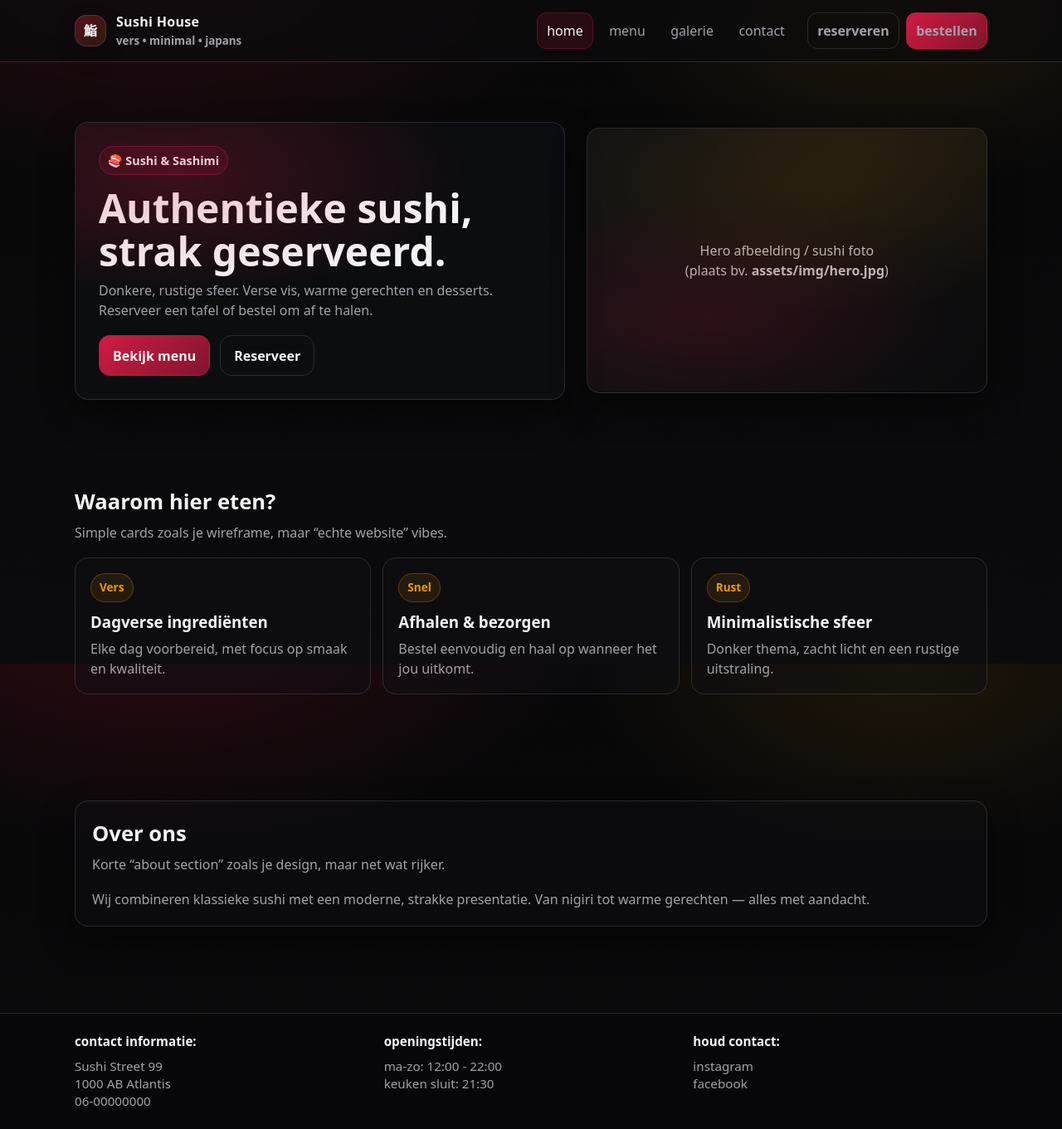
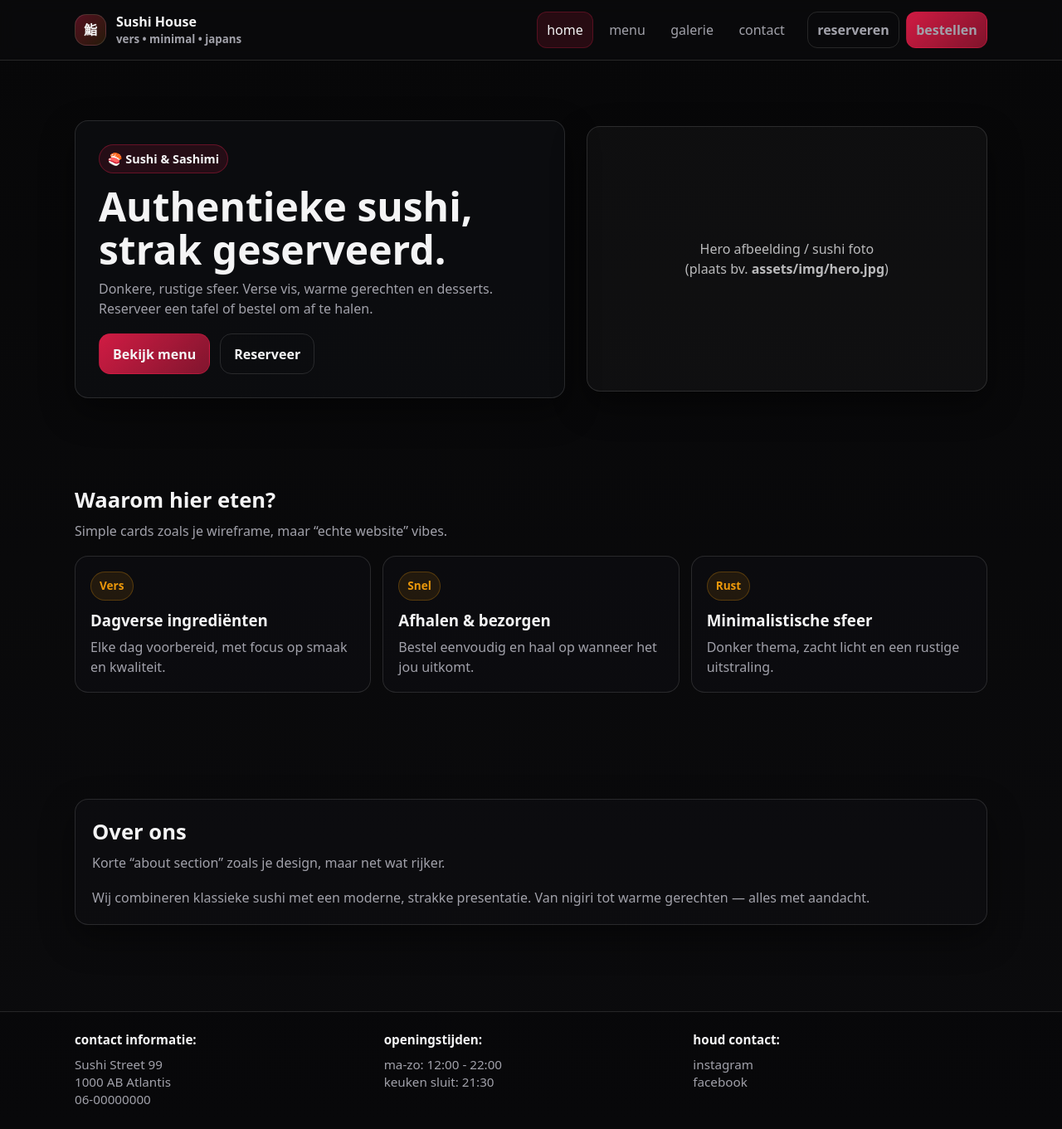
Before and after one commit to Yonaki51/webapplicatie-1-restaurant-website, a PHP site: page / in a window 1280 px wide. Shown: the whole page at 83% size. After the commit the page ends 1331 px from the top, so only its background shows below. Run offline with PHP 8.4, Linux system fonts and the light colour scheme.

Commit message:
ingekorte css

```diff
--- a/assets/css/style.css
+++ b/assets/css/style.css
@@ -1,49 +1,34 @@
-/* =========
-   Sushi / Japanese minimal theme (simple, no framework)
-   ========= */
-
-:root{
+:root {
   --bg: #0b0b0d;
-  --surface: #101114;
-  --surface-2: #14161b;
   --text: #f4f4f5;
   --muted: #a1a1aa;
   --border: rgba(255,255,255,.12);
-
-  --accent: #e11d48;     /* sushi-red */
-  --accent-2: #f59e0b;   /* warm “gold” accent */
-
+  --accent: #e11d48;
+  --gold: #f59e0b;
   --radius: 16px;
   --shadow: 0 16px 40px rgba(0,0,0,.45);
-
-  --container: 1100px;
 }
 
-*{ box-sizing:border-box; }
-html,body{ height:100%; }
-body{
-  margin:0;
-  font-family: system-ui, -apple-system, Segoe UI, Roboto, Arial, sans-serif;
+*, *::before, *::after { box-sizing: border-box; }
+
+body {
+  margin: 0;
+  font-family: system-ui, -apple-system, sans-serif;
   color: var(--text);
-  background:
-    radial-gradient(900px 500px at 15% -10%, rgba(225,29,72,.18), transparent 60%),
-    radial-gradient(700px 420px at 85% 0%, rgba(245,158,11,.10), transparent 55%),
-    linear-gradient(180deg, #070708, var(--bg));
+  background: linear-gradient(180deg, #070708, var(--bg));
   line-height: 1.5;
 }
 
-a{ color:inherit; text-decoration:none; }
-a:hover{ text-decoration: underline; }
+a { color: inherit; text-decoration: none; }
+a:hover { text-decoration: underline; }
 
-.container{
-  width: min(100% - 2rem, var(--container));
+.container {
+  width: min(100% - 2rem, 1100px);
   margin-inline: auto;
 }
 
-/* =========
-   Header / Nav
-   ========= */
-.site-header{
+/* Header */
+.site-header {
   position: sticky;
   top: 0;
   z-index: 50;
@@ -52,75 +37,75 @@ a:hover{ text-decoration: underline; }
   border-bottom: 1px solid var(--border);
 }
 
-.header-inner{
-  display:flex;
-  align-items:center;
-  justify-content:space-between;
+.header-inner {
+  display: flex;
+  align-items: center;
+  justify-content: space-between;
   gap: 1rem;
   padding: 14px 0;
 }
 
-.brand{
-  display:flex;
-  align-items:center;
+.brand {
+  display: flex;
+  align-items: center;
   gap: .75rem;
   font-weight: 800;
-  letter-spacing: .3px;
 }
-.brand-mark{
+
+.brand-mark {
   width: 38px;
   height: 38px;
   border-radius: 14px;
-  display:grid;
-  place-items:center;
+  display: grid;
+  place-items: center;
   border: 1px solid var(--border);
   background: linear-gradient(135deg, rgba(225,29,72,.35), rgba(245,158,11,.12));
-  box-shadow: 0 10px 24px rgba(0,0,0,.25);
-}
-.brand small{
-  display:block;
-  font-weight:600;
-  color: var(--muted);
-  letter-spacing: 0;
-  margin-top: 2px;
 }
 
-.nav{
-  display:flex;
-  align-items:center;
-  gap:.5rem;
-  flex-wrap: wrap;
-  justify-content:flex-end;
+.brand small {
+  display: block;
+  font-weight: 600;
+  color: var(--muted);
 }
 
-.nav a{
+.nav {
+  display: flex;
+  align-items: center;
+  gap: .5rem;
+  flex-wrap: wrap;
+  justify-content: flex-end;
+}
+
+.nav a, .menu-bar a {
   padding: .55rem .7rem;
   border-radius: 12px;
   color: var(--muted);
 }
-.nav a:hover{
-  text-decoration:none;
+
+.nav a:hover, .menu-bar a:hover {
+  text-decoration: none;
   color: var(--text);
   background: rgba(255,255,255,.06);
 }
-.nav a.active{
+
+.nav a.active {
   color: var(--text);
   background: rgba(225,29,72,.14);
   border: 1px solid rgba(225,29,72,.25);
 }
 
-/* Right-side CTA buttons (desktop) */
-.nav-cta{
-  display:flex;
-  gap:.5rem;
+.nav-cta {
+  display: flex;
+  gap: .5rem;
   margin-left: .5rem;
 }
 
-.btn{
-  display:inline-flex;
-  align-items:center;
-  justify-content:center;
-  gap:.5rem;
+/* Buttons */
+.btn {
+  display: inline-flex;
+  align-items: center;
+  justify-content: center;
+  gap: .5rem;
   padding: .7rem 1rem;
   border-radius: 14px;
   border: 1px solid var(--border);
@@ -128,140 +113,95 @@ a:hover{ text-decoration: underline; }
   color: var(--text);
   font-weight: 700;
 }
-.btn:hover{ text-decoration:none; filter: brightness(1.06); }
 
-.btn-primary{
+.btn:hover { text-decoration: none; filter: brightness(1.06); }
+
+.btn-primary {
   border-color: rgba(225,29,72,.35);
   background: linear-gradient(135deg, rgba(225,29,72,.92), rgba(225,29,72,.55));
 }
-.btn-ghost{
-  background: transparent;
+
+.btn-ghost { background: transparent; }
+
+/* Layout */
+.section { padding: 64px 0; }
+.section-head { margin-bottom: 18px; }
+.section-head h2 { margin: 0 0 6px; font-size: 1.6rem; }
+.section-head p { margin: 0; color: var(--muted); }
+
+/* Hero */
+.hero { padding: 72px 0 40px; }
+
+.hero-grid {
+  display: grid;
+  gap: 26px;
+  align-items: center;
 }
 
-/* =========
-   Layout blocks
-   ========= */
-.section{
-  padding: 64px 0;
-}
-.section-head{
-  margin-bottom: 18px;
-}
-.section-head h2{
-  margin:0 0 6px;
-  font-size: 1.6rem;
-}
-.section-head p{
-  margin:0;
-  color: var(--muted);
-}
-
-/* =========
-   Hero (Home)
-   ========= */
-.hero{
-  padding: 72px 0 40px;
-}
-.hero-grid{
-  display:grid;
-  gap: 26px;
-  align-items:center;
-}
-.hero-card{
+.hero-card {
   border: 1px solid var(--border);
   background: rgba(16,17,20,.55);
   border-radius: var(--radius);
   box-shadow: var(--shadow);
   padding: 28px;
-  overflow:hidden;
-  position: relative;
 }
-.hero-card::after{
-  content:"";
-  position:absolute;
-  inset:-2px;
-  background: radial-gradient(600px 240px at 20% 20%, rgba(225,29,72,.22), transparent 60%);
-  pointer-events:none;
-}
-.hero-card > *{ position:relative; }
 
-.kicker{
-  display:inline-flex;
-  align-items:center;
-  gap:.5rem;
+.kicker {
+  display: inline-flex;
+  align-items: center;
+  gap: .5rem;
   padding: .35rem .6rem;
   border-radius: 999px;
   border: 1px solid rgba(225,29,72,.35);
   background: rgba(225,29,72,.12);
-  color: var(--text);
   font-weight: 700;
   font-size: .9rem;
 }
-.hero h1{
+
+.hero h1 {
   margin: 14px 0 10px;
   font-size: clamp(2rem, 4vw, 3rem);
   line-height: 1.08;
 }
-.hero p{
-  margin:0 0 18px;
-  color: var(--muted);
-  max-width: 60ch;
-}
-.hero-actions{
-  display:flex;
-  gap:.75rem;
-  flex-wrap: wrap;
-  margin-top: 18px;
+
+.hero p { margin: 0 0 18px; color: var(--muted); max-width: 60ch; }
+.hero-actions { display: flex; gap: .75rem; flex-wrap: wrap; margin-top: 18px; }
+
+.hero-media {
+  border: 1px solid var(--border);
+  border-radius: var(--radius);
+  background: rgba(255,255,255,.03);
+  min-height: 320px;
+  box-shadow: var(--shadow);
+  display: grid;
+  place-items: center;
 }
 
-.hero-media{
-  border: 1px solid var(--border);
-  border-radius: var(--radius);
-  background: linear-gradient(135deg, rgba(255,255,255,.04), rgba(255,255,255,.01));
-  min-height: 320px;
-  box-shadow: var(--shadow);
-  display:grid;
-  place-items:center;
-  overflow:hidden;
-  position: relative;
-}
-.hero-media .media-text{
+.hero-media .media-text {
   color: rgba(244,244,245,.75);
-  text-align:center;
+  text-align: center;
   padding: 16px;
 }
-.hero-media::before{
-  content:"";
-  position:absolute;
-  inset:0;
-  background:
-    radial-gradient(600px 260px at 60% 20%, rgba(245,158,11,.12), transparent 60%),
-    radial-gradient(520px 220px at 30% 70%, rgba(225,29,72,.14), transparent 60%);
-  pointer-events:none;
+
+@media (min-width: 960px) {
+  .hero-grid { grid-template-columns: 1.1fr .9fr; }
 }
 
-/* simple 2-col on desktop */
-@media (min-width: 960px){
-  .hero-grid{ grid-template-columns: 1.1fr .9fr; }
-}
+/* Cards */
+.cards { display: grid; gap: 14px; }
 
-/* =========
-   Feature cards
-   ========= */
-.cards{
-  display:grid;
-  gap: 14px;
-}
-.card{
+.card {
   border: 1px solid var(--border);
   background: rgba(16,17,20,.45);
   border-radius: var(--radius);
   padding: 18px;
 }
-.card h3{ margin:0 0 6px; }
-.card p{ margin:0; color: var(--muted); }
-.card .chip{
-  display:inline-block;
+
+.card h3 { margin: 0 0 6px; }
+.card p { margin: 0; color: var(--muted); }
+
+.chip {
+  display: inline-block;
   margin-bottom: 10px;
   padding: 6px 10px;
   border-radius: 999px;
@@ -272,14 +212,12 @@ a:hover{ text-decoration: underline; }
   font-size: .85rem;
 }
 
-@media (min-width: 900px){
-  .cards{ grid-template-columns: repeat(3, 1fr); }
+@media (min-width: 900px) {
+  .cards { grid-template-columns: repeat(3, 1fr); }
 }
 
-/* =========
-   Menu page
-   ========= */
-.panel{
+/* Panel */
+.panel {
   border: 1px solid var(--border);
   border-radius: var(--radius);
   background: rgba(16,17,20,.45);
@@ -287,29 +225,20 @@ a:hover{ text-decoration: underline; }
   padding: 20px;
 }
 
-.menu-bar{
-  display:flex;
+/* Menu */
+.menu-bar {
+  display: flex;
   flex-wrap: wrap;
   gap: 10px;
-  justify-content:center;
+  justify-content: center;
   padding: 14px;
   border: 1px solid var(--border);
   border-radius: var(--radius);
   background: rgba(10,10,12,.45);
   margin-bottom: 18px;
 }
-.menu-bar a{
-  padding: .55rem .75rem;
-  border-radius: 12px;
-  color: var(--muted);
-  border: 1px solid transparent;
-}
-.menu-bar a:hover{
-  text-decoration:none;
-  color: var(--text);
-  background: rgba(255,255,255,.06);
-}
-.menu-bar input{
+
+.menu-bar input {
   padding: .6rem .75rem;
   border-radius: 12px;
   border: 1px solid var(--border);
@@ -318,133 +247,78 @@ a:hover{ text-decoration: underline; }
   min-width: 180px;
 }
 
-.menu-grid{
-  display:grid;
-  gap: 14px;
-  margin-top: 14px;
-}
-.dish{
-  display:flex;
-  justify-content:space-between;
+.menu-grid { display: grid; gap: 14px; margin-top: 14px; }
+
+.dish {
+  display: flex;
+  justify-content: space-between;
   gap: 16px;
   padding: 14px;
   border-radius: 14px;
   border: 1px solid var(--border);
   background: rgba(255,255,255,.03);
 }
-.dish h4{
-  margin:0 0 4px;
-}
-.dish p{
-  margin:0;
-  color: var(--muted);
-  font-size: .95rem;
-}
-.price{
-  font-weight: 900;
-  color: rgba(245,158,11,.95);
-  white-space: nowrap;
+
+.dish h4 { margin: 0 0 4px; }
+.dish p  { margin: 0; color: var(--muted); font-size: .95rem; }
+.price   { font-weight: 900; color: var(--gold); white-space: nowrap; }
+
+@media (min-width: 900px) {
+  .menu-grid { grid-template-columns: 1fr 1fr; }
 }
 
-@media (min-width: 900px){
-  .menu-grid{
-    grid-template-columns: 1fr 1fr;
-  }
-}
+/* Gallery */
+.gallery { display: grid; gap: 14px; }
 
-/* =========
-   Gallery page
-   ========= */
-.gallery{
-  display:grid;
-  gap: 14px;
-}
-.photo{
+.photo {
   border: 1px solid var(--border);
   border-radius: var(--radius);
   min-height: 180px;
   background: rgba(255,255,255,.03);
-  display:grid;
-  place-items:center;
+  display: grid;
+  place-items: center;
   color: rgba(244,244,245,.7);
-  overflow:hidden;
-  position: relative;
-}
-.photo::after{
-  content:"";
-  position:absolute;
-  inset:0;
-  background: radial-gradient(520px 240px at 40% 20%, rgba(225,29,72,.12), transparent 60%);
-  pointer-events:none;
-}
-@media (min-width: 700px){
-  .gallery{ grid-template-columns: repeat(2, 1fr); }
-}
-@media (min-width: 980px){
-  .gallery{ grid-template-columns: repeat(3, 1fr); }
 }
 
-/* =========
-   Contact page
-   ========= */
-.contact-grid{
-  display:grid;
-  gap: 18px;
-  align-items:start;
-}
-.contact-box{
+@media (min-width: 700px)  { .gallery { grid-template-columns: repeat(2, 1fr); } }
+@media (min-width: 980px)  { .gallery { grid-template-columns: repeat(3, 1fr); } }
+
+/* Contact */
+.contact-grid { display: grid; gap: 18px; align-items: start; }
+
+.contact-box, .map {
   border: 1px solid var(--border);
   border-radius: var(--radius);
   background: rgba(255,255,255,.03);
   padding: 16px;
 }
-.contact-box h3{ margin:0 0 10px; }
 
-.map{
-  border: 1px solid var(--border);
-  border-radius: var(--radius);
-  overflow:hidden;
+.contact-box h3 { margin: 0 0 10px; }
+
+.map { overflow: hidden; min-height: 320px; padding: 0; }
+
+.map-placeholder {
   min-height: 320px;
-  background: rgba(255,255,255,.03);
-}
-.map .map-placeholder{
-  min-height: 320px;
-  display:grid;
-  place-items:center;
+  display: grid;
+  place-items: center;
   color: rgba(244,244,245,.7);
 }
 
-@media (min-width: 900px){
-  .contact-grid{ grid-template-columns: 1fr 1.2fr; }
+@media (min-width: 900px) {
+  .contact-grid { grid-template-columns: 1fr 1.2fr; }
 }
 
-/* =========
-   Footer (same everywhere)
-   ========= */
-.site-footer{
+/* Footer */
+.site-footer {
   margin-top: 40px;
   border-top: 1px solid var(--border);
   background: rgba(7,7,8,.55);
 }
-.footer-inner{
-  padding: 22px 0;
-  display:grid;
-  gap: 14px;
+
+.footer-inner { padding: 22px 0; display: grid; gap: 14px; }
+.footer-col h4 { margin: 0 0 8px; font-size: .95rem; }
+.footer-col p  { margin: 0; color: var(--muted); font-size: .95rem; line-height: 1.4; }
+
+@media (min-width: 900px) {
+  .footer-inner { grid-template-columns: repeat(3, 1fr); gap: 18px; }
 }
-.footer-col h4{
-  margin:0 0 8px;
-  font-size: .95rem;
-}
-.footer-col p{
-  margin:0;
-  color: var(--muted);
-  font-size: .95rem;
-  line-height: 1.4;
-}
-
-@media (min-width: 900px){
-  .footer-inner{
-    grid-template-columns: repeat(3, 1fr);
-    gap: 18px;
-  }
-}
```
